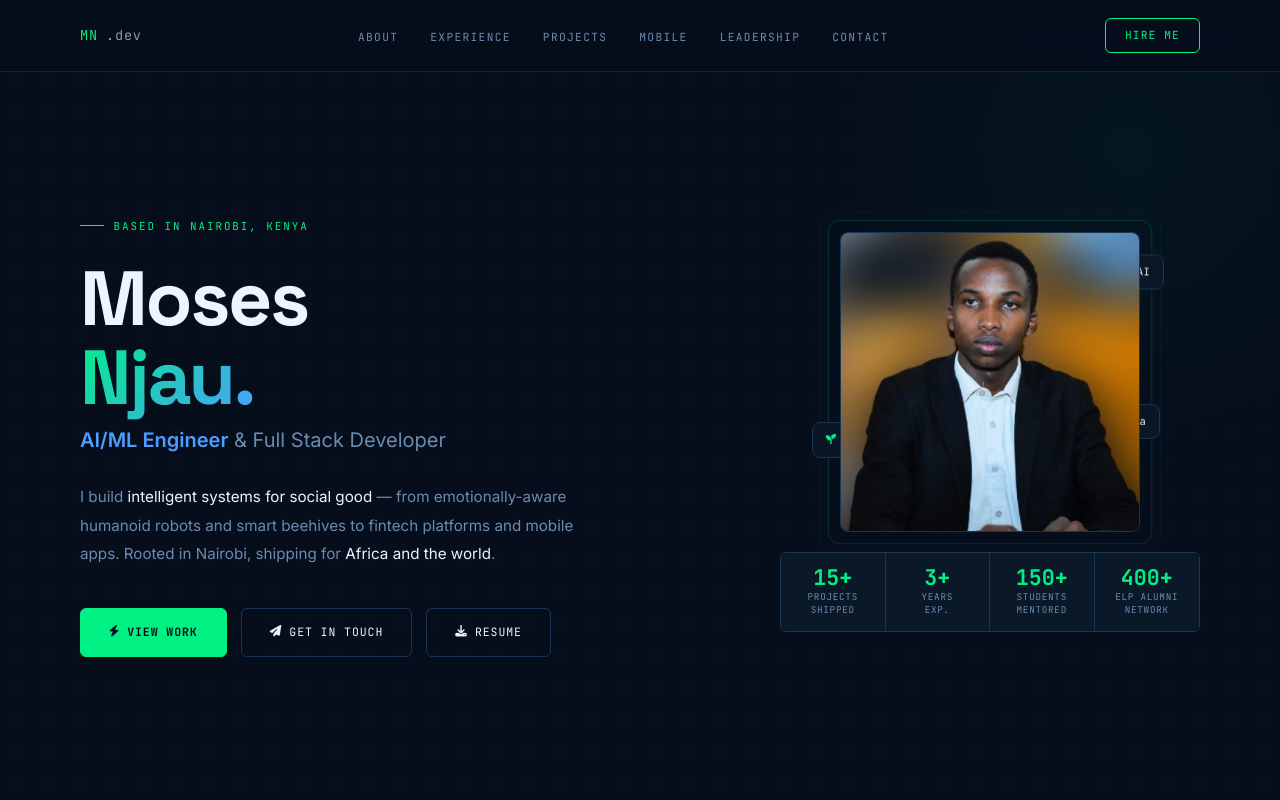
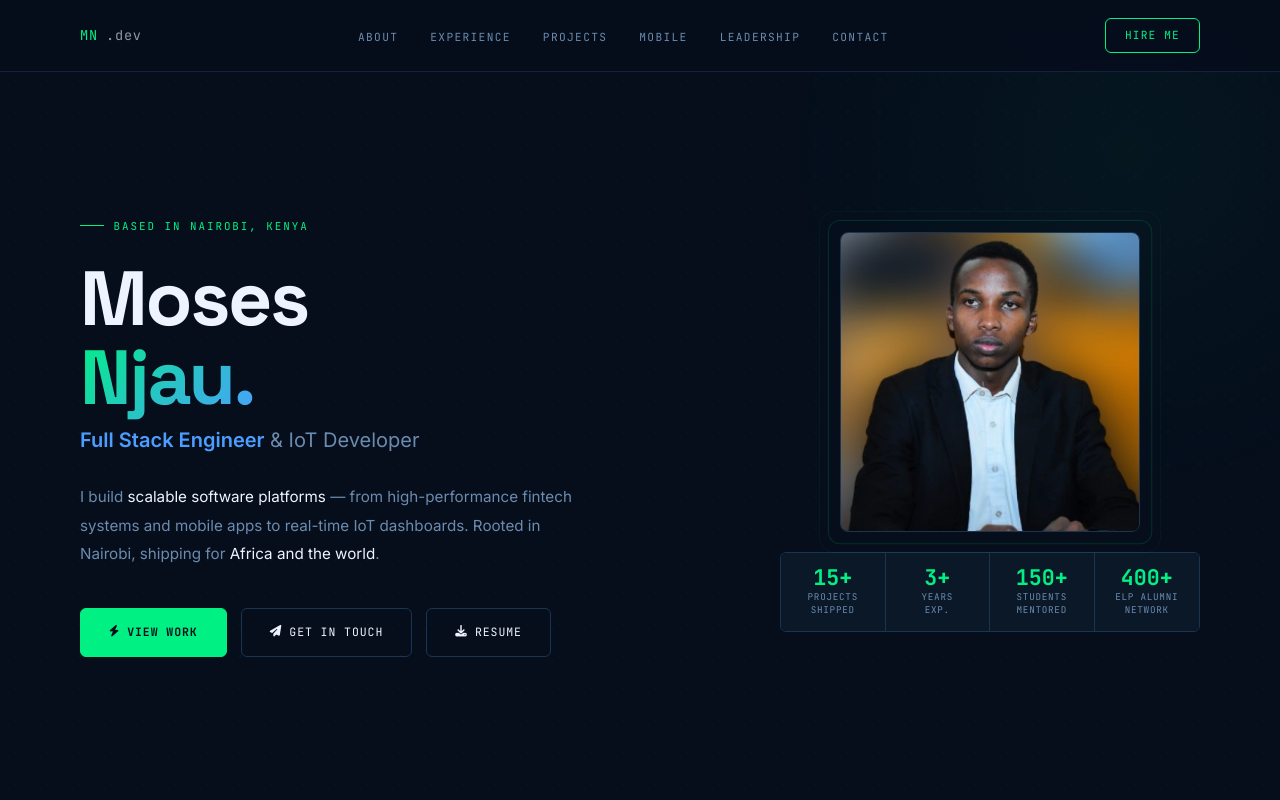
Before and after one commit to MoseNjau/MosesDevPortfolio, a plain HTML site: page index.html in a window 1280 px wide. Shown: the top 800 px of the page. Drawn offline with Linux system fonts and the light colour scheme.

Commit message:
UI Polish: Remove floating badges and revert profile image shape
- Reverted the hero profile image wrapper and rings to the square design
- Removed overlapping floating badges for a cleaner UI

```diff
--- a/index.html
+++ b/index.html
@@ -52,10 +52,10 @@
         Moses<br><span class="accent">Njau.</span>
       </h1>
       <p class="hero-role reveal d2">
-        <strong>AI/ML Engineer</strong> &amp; Full Stack Developer
+        <strong>Full Stack Engineer</strong> &amp; IoT Developer
       </p>
       <p class="hero-desc reveal d3">
-        I build <em>intelligent systems for social good</em> — from emotionally-aware humanoid robots and smart beehives to fintech platforms and mobile apps. Rooted in Nairobi, shipping for <em>Africa and the world</em>.
+        I build <em>scalable software platforms</em> — from high-performance fintech systems and mobile apps to real-time IoT dashboards. Rooted in Nairobi, shipping for <em>Africa and the world</em>.
       </p>
       <div class="hero-actions reveal d4">
         <a href="#projects" class="btn-primary"><i class="fa fa-bolt"></i> View Work</a>
@@ -69,9 +69,6 @@
         <div class="profile-ring"></div>
         <div class="profile-ring-2"></div>
         <img src="me.png" alt="Moses Njau" class="profile-img">
-        <div class="fbadge fb1"><i class="fa fa-robot"></i> NAO/Pepper AI</div>
-        <div class="fbadge fb2"><i class="fa fa-seedling"></i> Smart Nyuki</div>
-        <div class="fbadge fb3"><i class="fa fa-award"></i> Top 4 ICT Kenya</div>
       </div>
 
       <div class="stat-bar">
--- a/styles/styles.css
+++ b/styles/styles.css
@@ -264,7 +264,6 @@ nav.scrolled { padding: .75rem 5rem; }
   50% { opacity: .7; transform: scale(1.015); }
 }
 
-
 .profile-img {
   width: 100%; height: 100%;
   border-radius: 8px;
@@ -287,29 +286,7 @@ nav.scrolled { padding: .75rem 5rem; }
 }
 .profile-placeholder i { font-size: 2.5rem; color: var(--border-hi); margin-bottom: .5rem; }
 
-/* floating badges */
-.fbadge {
-  position: absolute;
-  background: rgba(11,24,40,.95);
-  border: 1px solid var(--border);
-  border-radius: 8px;
-  padding: .5rem .8rem;
-  font-family: var(--mono); font-size: .65rem;
-  color: var(--white); letter-spacing: .04em;
-  display: flex; align-items: center; gap: .35rem;
-  white-space: nowrap;
-  animation: float 6s ease-in-out infinite;
-  backdrop-filter: blur(10px);
-}
-.fbadge i { color: var(--lime); }
-.fb1 { top: 8%; right: -24px; animation-delay: 0s; }
-.fb2 { bottom: 22%; left: -28px; animation-delay: -2.2s; }
-.fb3 { top: 58%; right: -20px; animation-delay: -4s; }
 
-@keyframes float {
-  0%,100% { transform: translateY(0); }
-  50% { transform: translateY(-8px); }
-}
 
 /* stat bar */
 .stat-bar {
```
